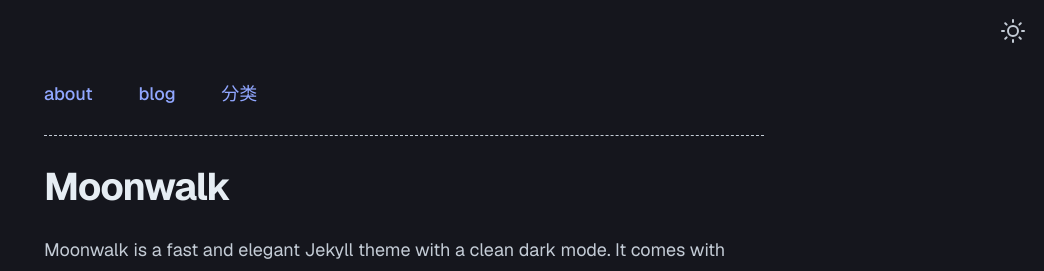
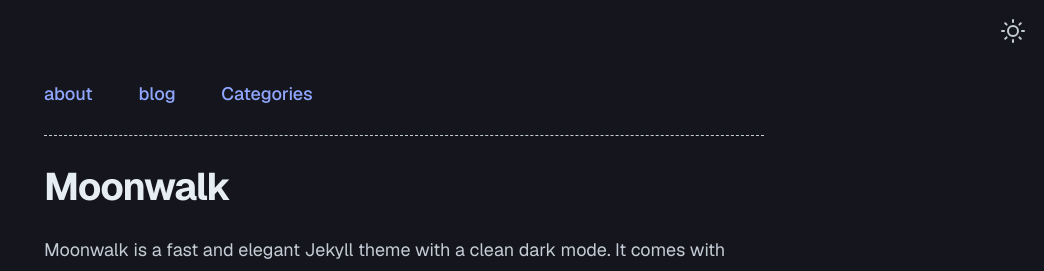
Before and after one commit to cattyMiao/cattyMiao.github.io, a Jekyll site: the page built from index.md, in a window 1280 px wide. Shown: the top 271 px of the page, without its empty margins (236-1280 px from the left). Built offline with Jekyll 4.4.1, drawn with Linux system fonts in a browser that asks for light colours.

Commit message:
分类改为英文

```diff
--- a/_data/home.yml
+++ b/_data/home.yml
@@ -5,7 +5,7 @@
   - title: blog
     url: blog
 
-  - title: 分类
+  - title: Categories
     url: categories
 
 project_entries:
--- a/categories.html
+++ b/categories.html
@@ -1,6 +1,6 @@
 ---
 layout: default
-title: 分类
+title: Categories
 permalink: /categories
 ---
 
@@ -10,7 +10,7 @@
   </svg>
 </a>
 
-<h1>分类</h1>
+<h1>Categories</h1>
 
 {% assign categories = site.posts | map: "category" | uniq | sort %}
 
@@ -28,7 +28,7 @@
   <section class="tag-section">
     <h2 id="{{ category | slugify }}" class="tag-section-title">
       {{ category }}
-      <span class="tag-section-count">{{ posts.size }} 篇</span>
+      <span class="tag-section-count">{{ posts.size }} {% if posts.size == 1 %}post{% else %}posts{% endif %}</span>
     </h2>
     <ul>
       {% for post in posts %}
```
